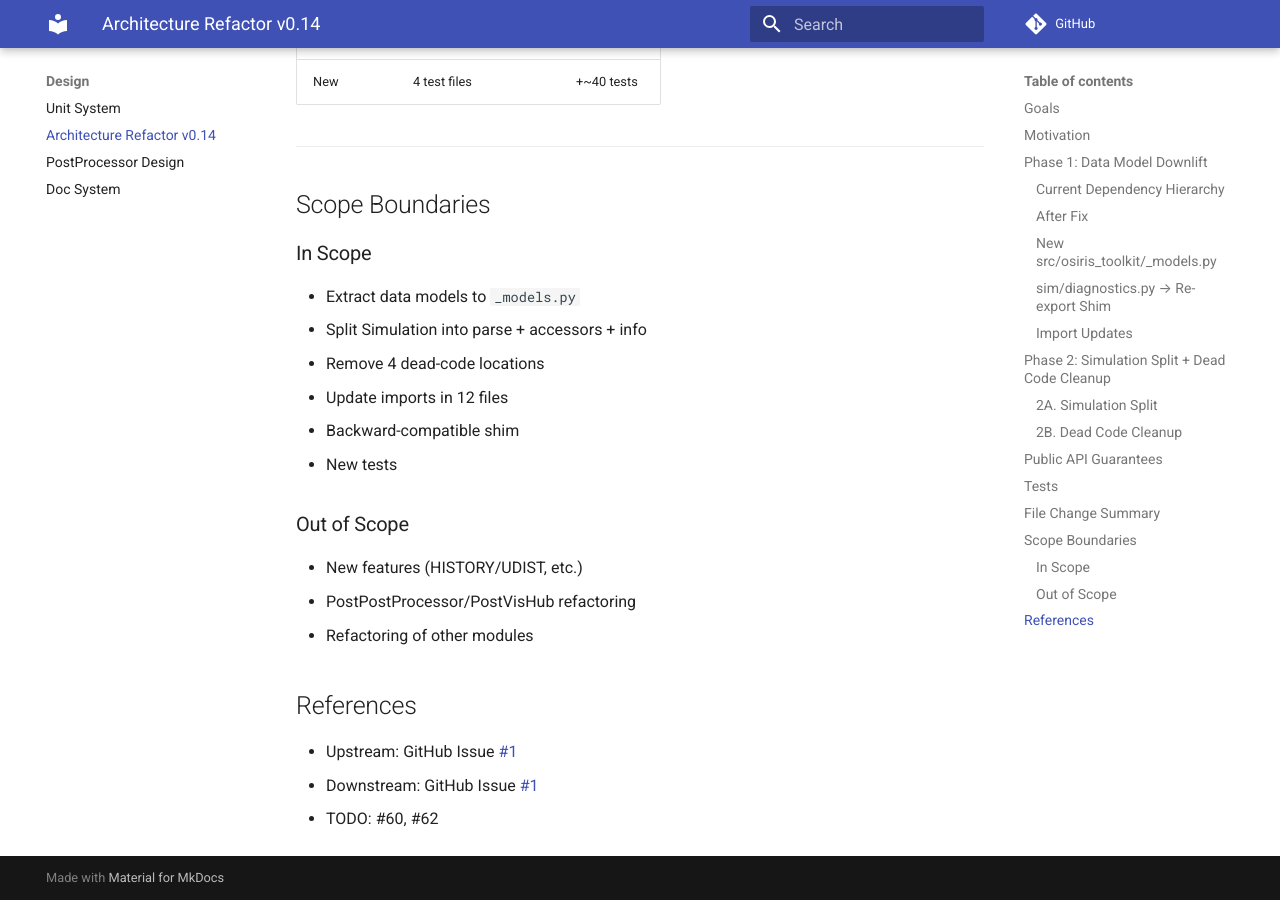
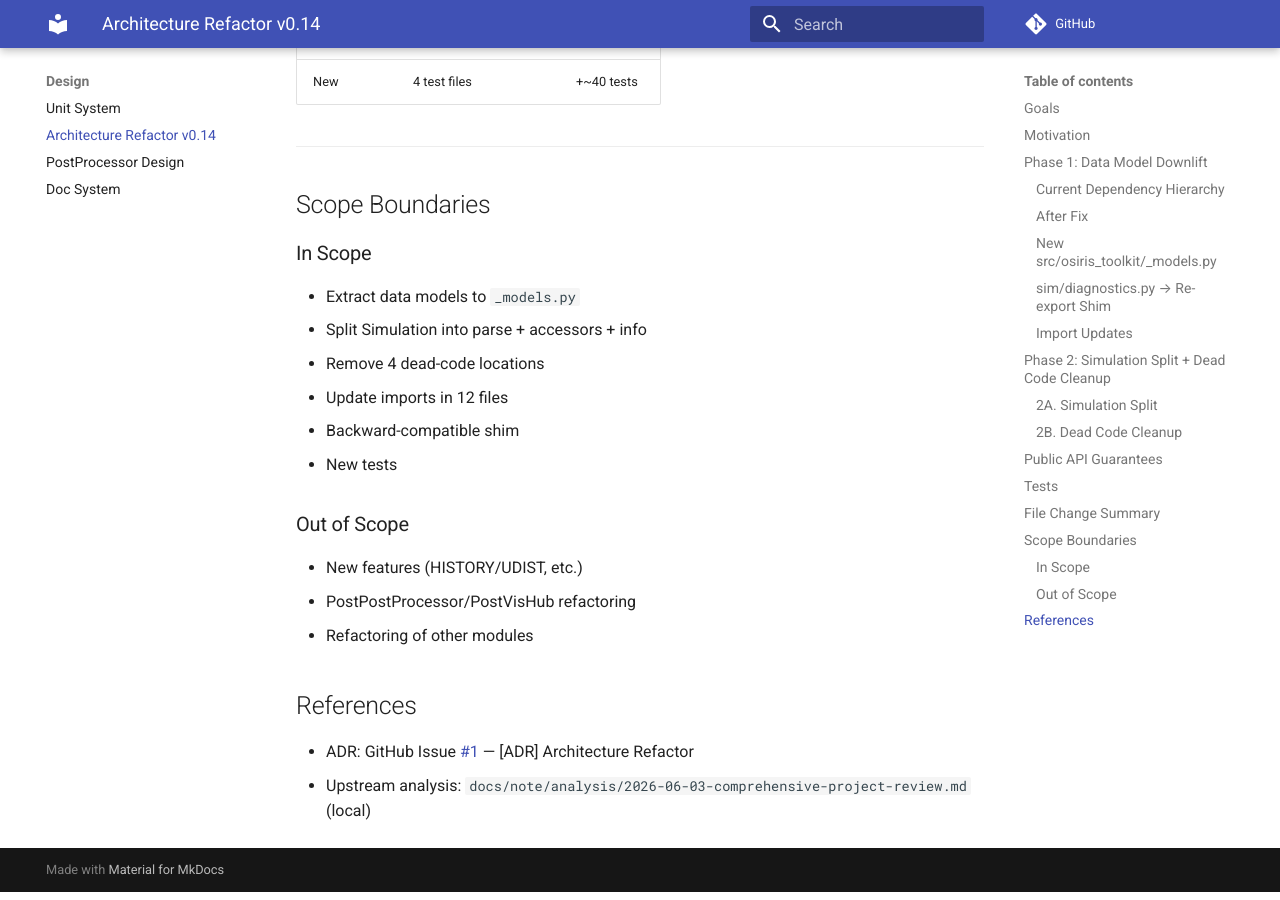
Before and after one commit to wulnkkk/osiris-toolkit, an MkDocs documentation site: the page built from docs/design/architecture-refactor.md, in a window 1280 px wide and 900 px high, scrolled down 5440 px. Built offline with MkDocs 1.6.1 and Material for MkDocs 9.7.7, drawn with Linux system fonts in a browser that asks for light colours; comment, search, counter and statistics services are not loaded.

Commit message:
feat: sync Decision Records policy to agent side
- Add Decision Records section to osiris-dev SKILL.md (two-tier:
  ADR Issue + design doc), Release Process ADR check, Submit
  Checklist item
- Add Decision record exists to PR template checklist
- Clean stale TODO refs in architecture-refactor.md
- Add Related section to doc-system-architecture.md

```diff
--- a/docs/design/architecture-refactor.md
+++ b/docs/design/architecture-refactor.md
@@ -220,6 +220,5 @@ hub.plot_field("e1", iteration=50)
 
 ## References
 
-- Upstream: GitHub Issue [#1](https://github.com/wulnkkk/osiris-toolkit/issues/1)
-- Downstream: GitHub Issue [#1](https://github.com/wulnkkk/osiris-toolkit/issues/1)
-- TODO: #60, #62
+- ADR: GitHub Issue [#1](https://github.com/wulnkkk/osiris-toolkit/issues/1) — [ADR] Architecture Refactor
+- Upstream analysis: `docs/note/analysis/2026-06-03-comprehensive-project-review.md` (local)
```
Also changed, not shown: docs/design/doc-system-architecture.md (+8 -0 lines), skills/osiris-dev/SKILL.md (+23 -3 lines), .github/PULL_REQUEST_TEMPLATE.md.
